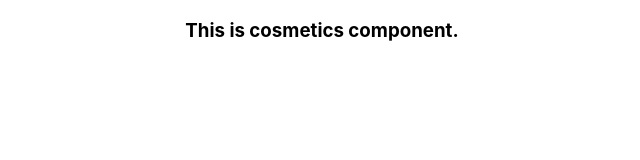
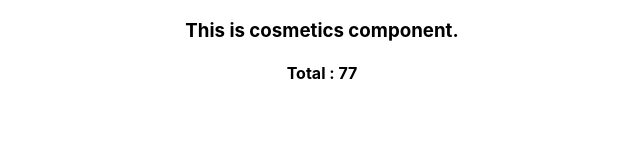
Before and after one commit to Sobuj54/module-49.5-Modules-and-Data-storage-Integration, a React (Create React App) app: page / in a window 1280 px wide. Shown: the top 160 px of the page, without its empty margins (318-958 px from the left). Built offline with nearby package versions, Linux system fonts and the light colour scheme.

Commit message:
understanding basic export

```diff
--- a/src/Components/Cosmetics/Cosmetics.js
+++ b/src/Components/Cosmetics/Cosmetics.js
@@ -1,9 +1,14 @@
 import React from "react";
+import add from "../Utilities/Utilities";
 
 const Cosmetics = () => {
+  const first = 44;
+  const second = 33;
+  const total = add(first, second);
   return (
     <div>
       <h3>This is cosmetics component.</h3>
+      <h4>Total : {total}</h4>
     </div>
   );
 };
--- /dev/null
+++ b/src/Components/Utilities/Utilities.js
@@ -0,0 +1,5 @@
+const add = (first, second) => {
+  return first + second;
+};
+
+export default add;
```
